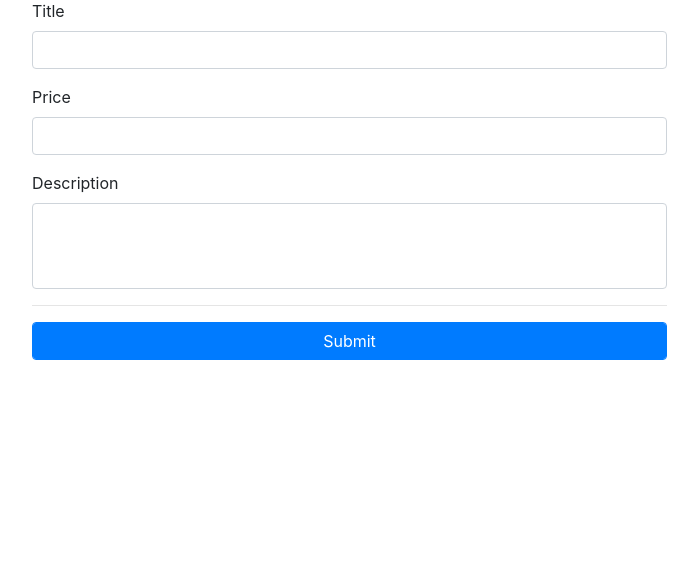
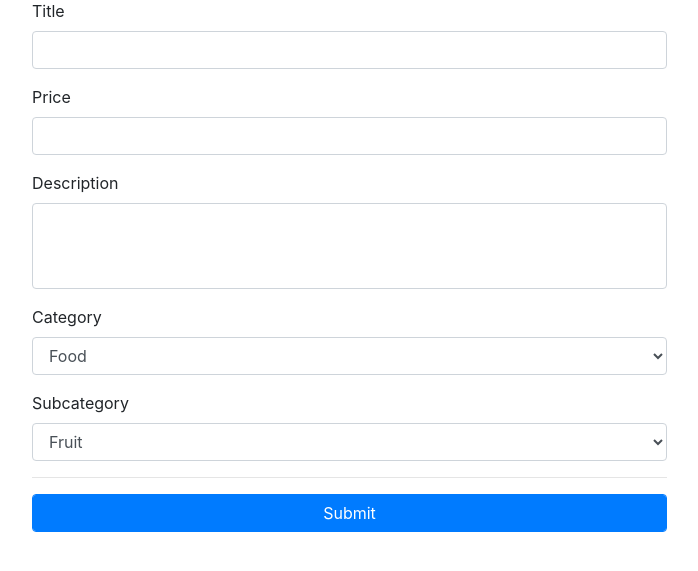
Before and after one commit to hadwinjiang/HadwinPython.HelloWorld, a Flask app: page /item/new in a window 1280 px wide. Shown: the part 186-757 px from the top of the page, without its empty margins (243-941 px from the left). Run offline with Flask 2, Linux system fonts and the light colour scheme; data comes from the database, SQL or seed files in the repository; some libraries are stand-ins or nearby versions.

Commit message:
Add Category selection

```diff
--- a/globomantics/app.py
+++ b/globomantics/app.py
@@ -1,6 +1,6 @@
 from flask import Flask, render_template, request, redirect, url_for, g, flash
 from flask_wtf import FlaskForm
-from wtforms import StringField, TextAreaField, SubmitField
+from wtforms import StringField, TextAreaField, SubmitField, SelectField
 # import pdb
 import sqlite3
 
@@ -12,6 +12,8 @@ class NewItemForm(FlaskForm):
     title = StringField("Title")
     price = StringField("Price")
     description = TextAreaField("Description")
+    category = SelectField("Category", coerce=int)
+    subcategory = SelectField("Subcategory", coerce=int)
     submit = SubmitField("Submit")
 
 
@@ -51,7 +53,17 @@ def new_item():
     c = conn.cursor()
     form = NewItemForm()
 
-    if request.method == "POST":
+    c.execute("SELECT id, name FROM categories")
+    categories = c.fetchall()
+    # [(1, 'Food'), (2, 'Technology'), (3, 'Books')]
+    form.category.choices = categories
+
+    c.execute("""SELECT id, name
+                FROM subcategories WHERE category_id = ?""", (1,))
+    subcategories = c.fetchall()
+    form.subcategory.choices = subcategories
+
+    if form.validate_on_submit():
         # Process the form data
         c.execute("""INSERT INTO items
                     (title, description, price, image, category_id, subcategory_id)
@@ -61,14 +73,17 @@ def new_item():
                       form.description.data,
                       float(form.price.data),
                       "",
-                      1,
-                      1
+                      form.category.data,
+                      form.subcategory.data
                   )
                   )
         conn.commit()
         # Redirect to some page
         flash("Item {} has been successfully submitted".format(request.form.get("title")), "success")
         return redirect(url_for("home"))
+
+    if form.errors:
+        flash("{}".format(form.errors), "danger")
     return render_template("new_item.html", form=form)
 
 
--- a/globomantics/templates/new_item.html
+++ b/globomantics/templates/new_item.html
@@ -21,6 +21,14 @@
         {{ form.description.label }}
         {{ form.description(class="form-control", rows="3") }}
       </div>
+      <div class="form-group">
+        {{ form.category.label }}
+        {{ form.category(class="form-control") }}
+      </div>
+      <div class="form-group">
+        {{ form.subcategory.label }}
+        {{ form.subcategory(class="form-control") }}
+      </div>
       <hr/>
       {{ form.submit(class="btn btn-primary form-control") }}
     </form>
```
Also changed, not shown: globomantics/readme.txt.
